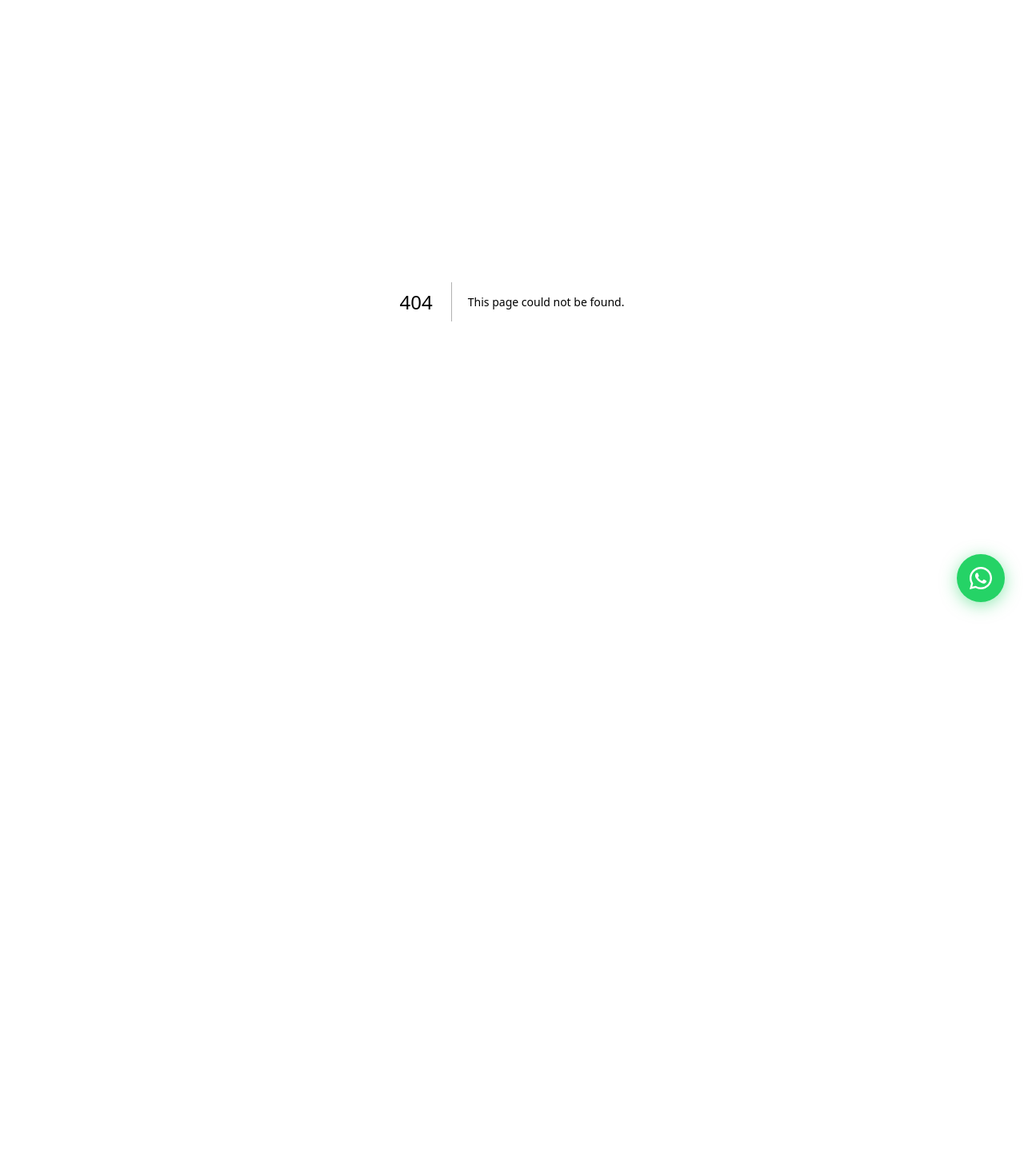
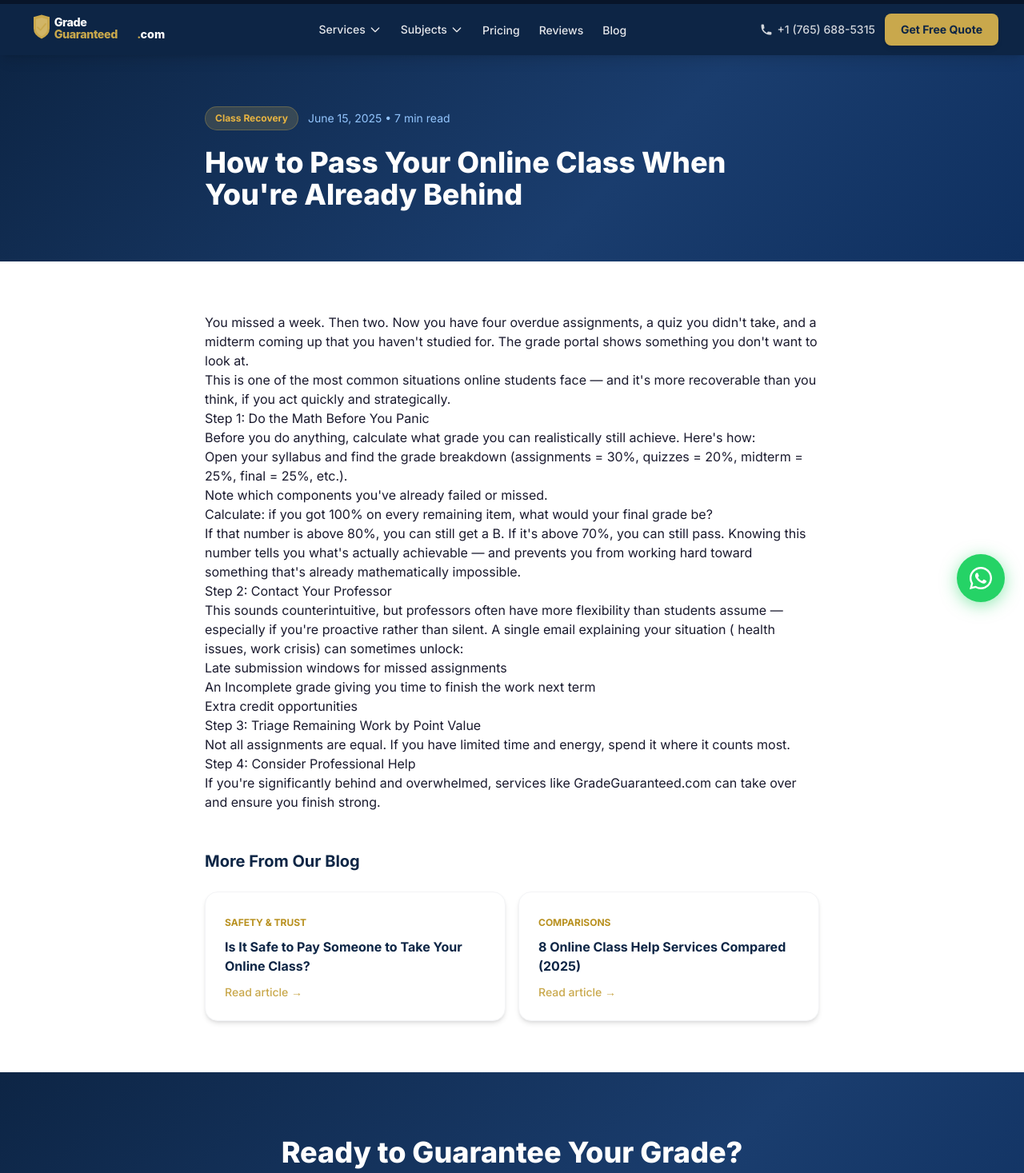
Before and after one commit to gradeduarantee/gradeguaranteed, a Next.js app: page /blog/how-to-pass-online-class-when-behind in a window 1280 px wide. Before the commit this address had no page. Shown: the part 23-1490 px from the top of the page at 80% size. Before the commit the page ends 800 px from the top, so only its background shows below. Built offline with nearby package versions, Linux system fonts and the light colour scheme.

Commit message:
Initial commit — GradeGuaranteed.com

```diff
--- /dev/null
+++ b/app/blog/[slug]/page.js
@@ -0,0 +1,129 @@
+import Header from '@/components/Header'
+import Footer from '@/components/Footer'
+import CTASection from '@/components/CTASection'
+import Link from 'next/link'
+import { notFound } from 'next/navigation'
+
+const posts = {
+  'how-to-pass-online-class-when-behind': {
+    title: "How to Pass Your Online Class When You're Already Behind",
+    date: 'June 15, 2025',
+    readTime: '7 min read',
+    category: 'Class Recovery',
+    description: "Getting behind in an online class feels like a hole you can't dig out of. Here's a practical recovery plan — including when professional help makes sense.",
+    content: `
+      <p>You missed a week. Then two. Now you have four overdue assignments, a quiz you didn't take, and a midterm coming up that you haven't studied for. The grade portal shows something you don't want to look at.</p>
+
+      <p>This is one of the most common situations online students face — and it's more recoverable than you think, if you act quickly and strategically.</p>
+
+      <h2>Step 1: Do the Math Before You Panic</h2>
+      <p>Before you do anything, calculate what grade you can realistically still achieve. Here's how:</p>
+      <ul>
+        <li>Open your syllabus and find the grade breakdown (assignments = 30%, quizzes = 20%, midterm = 25%, final = 25%, etc.).</li>
+        <li>Note which components you've already failed or missed.</li>
+        <li>Calculate: if you got 100% on every remaining item, what would your final grade be?</li>
+      </ul>
+      <p>If that number is above 80%, you can still get a B. If it's above 70%, you can still pass. Knowing this number tells you what's actually achievable — and prevents you from working hard toward something that's already mathematically impossible.</p>
+
+      <h2>Step 2: Contact Your Professor</h2>
+      <p>This sounds counterintuitive, but professors often have more flexibility than students assume — especially if you're proactive rather than silent. A single email explaining your situation ( health issues, work crisis) can sometimes unlock:</p>
+      <ul>
+        <li>Late submission windows for missed assignments</li>
+        <li>An Incomplete grade giving you time to finish the work next term</li>
+        <li>Extra credit opportunities</li>
+      </ul>
+
+      <h2>Step 3: Triage Remaining Work by Point Value</h2>
+      <p>Not all assignments are equal. If you have limited time and energy, spend it where it counts most.</p>
+
+      <h2>Step 4: Consider Professional Help</h2>
+      <p>If you're significantly behind and overwhelmed, services like GradeGuaranteed.com can take over and ensure you finish strong.</p>
+    `,
+  },
+  'take-my-online-class-safe': {
+    title: "Is It Safe to Pay Someone to Take Your Online Class?",
+    date: 'June 8, 2025',
+    readTime: '9 min read',
+    category: 'Safety & Trust',
+    description: "A frank look at the risks and what separates reputable services from scammers.",
+    content: `
+      <p>Paying someone to take your online class carries some risk — but that risk varies dramatically based on who you use.</p>
+      <h2>6 Signs of a Reputable Service</h2>
+      <p>Published pricing, US business registration, real refund guarantee, in-house experts, fast response, and honesty about limitations.</p>
+    `,
+  },
+  'online-class-help-services-compared': {
+    title: "8 Online Class Help Services Compared (2025)",
+    date: 'June 1, 2025',
+    readTime: '12 min read',
+    category: 'Comparisons',
+    description: "We evaluated 8 major services on price, grade guarantees, expert quality, and transparency.",
+    content: `
+      <p>The "take my online class" industry has exploded. We evaluated 8 services on pricing transparency, grade guarantee quality, expert credentials, and company accountability. GradeGuaranteed.com topped the list as the only service that checks all four boxes.</p>
+    `,
+  },
+}
+
+export async function generateMetadata({ params }) {
+  const post = posts[params.slug]
+  if (!post) return {}
+  return {
+    title: post.title,
+    description: post.description,
+    alternates: { canonical: `https://gradeguaranteed.com/blog/${params.slug}` },
+  }
+}
+
+export async function generateStaticParams() {
+  return Object.keys(posts).map((slug) => ({ slug }))
+}
+
+export default function BlogPost({ params }) {
+  const post = posts[params.slug]
+  if (!post) notFound()
+
+  const articleSchema = {
+    '@context': 'https://schema.org',
+    '@type': 'Article',
+    headline: post.title,
+    description: post.description,
+    author: { '@type': 'Organization', name: 'GradeGuaranteed.com' },
+  }
+
+  return (
+    <>
+      <script type="application/ld+json" dangerouslySetInnerHTML={{ __html: JSON.stringify(articleSchema) }} />
+      <Header />
+      <main>
+        <section className="bg-hero-gradient py-16 px-4">
+          <div className="max-w-3xl mx-auto">
+            <div className="flex items-center gap-3 mb-5">
+              <span className="bg-gold-500/20 text-gold-400 text-xs font-bold px-3 py-1.5 rounded-full border border-gold-500/30">{post.category}</span>
+              <span className="text-blue-300 text-sm">{post.date} • {post.readTime}</span>
+            </div>
+            <h1 className="text-3xl md:text-4xl font-extrabold text-white leading-tight">{post.title}</h1>
+          </div>
+        </section>
+        <section className="py-16 bg-white px-4">
+          <div className="max-w-3xl mx-auto">
+            <div className="prose prose-lg max-w-none" dangerouslySetInnerHTML={{ __html: post.content }} />
+            <div className="mt-12">
+              <h3 className="font-bold text-navy-900 text-xl mb-6">More From Our Blog</h3>
+              <div className="grid md:grid-cols-2 gap-4">
+                {Object.entries(posts).filter(([s]) => s !== params.slug).slice(0, 2).map(([slug, p]) => (
+                  <Link key={slug} href={`/blog/${slug}`} className="card border border-gray-100 hover:border-gold-300 transition-all">
+                    <span className="text-xs font-bold text-gold-600 uppercase">{p.category}</span>
+                    <h4 className="font-bold text-navy-900 mt-2 mb-2">{p.title}</h4>
+                    <span className="text-gold-500 text-sm font-medium">Read article →</span>
+                  </Link>
+                ))}
+              </div>
+            </div>
+          </div>
+        </section>
+        <CTASection />
+      </main>
+      <Footer />
+    </>
+  )
+}
```
